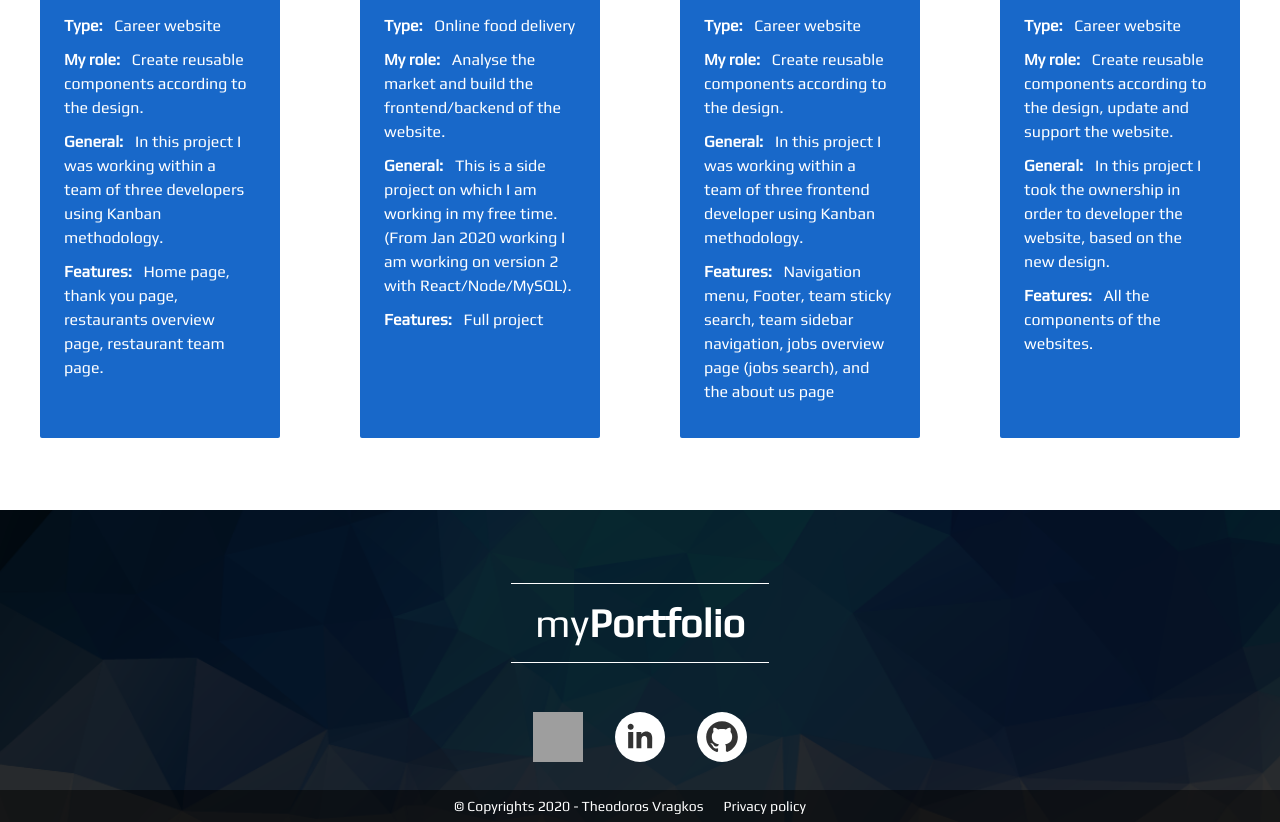
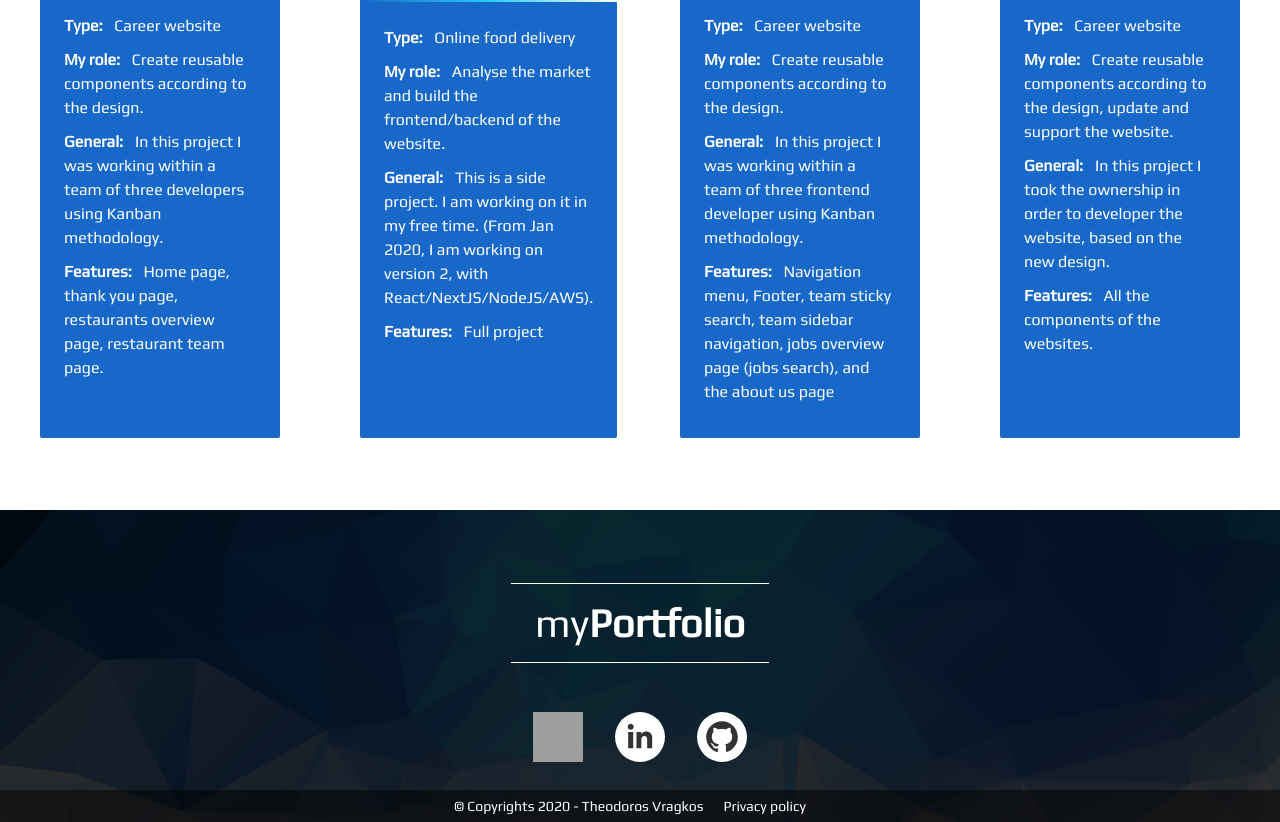
Before and after one commit to MrCookiez/myPortfolio, a React (Create React App) app: page / in a window 1280 px wide. Shown: the part 2116-2938 px from the top of the page. Built offline with nearby package versions, Linux system fonts and the light colour scheme; grey boxes are pictures that could not be loaded.

Commit message:
Update content.js

```diff
--- a/src/components/ProjectsSection/content.js
+++ b/src/components/ProjectsSection/content.js
@@ -23,7 +23,7 @@ export default {
       imgSrc: florinafood,
       desc: {
         type: 'Online food delivery',
-        general: 'This is a side project on which I am working in my free time. (From Jan 2020 working I am working on version 2 with React/Node/MySQL).',
+        general: 'This is a side project. I am working on it in my free time. (From Jan 2020, I am working on version 2, with React/NextJS/NodeJS/AWS).',
         role: 'Analyse the market and build the frontend/backend of the website.',
         features: 'Full project',
       },
```
